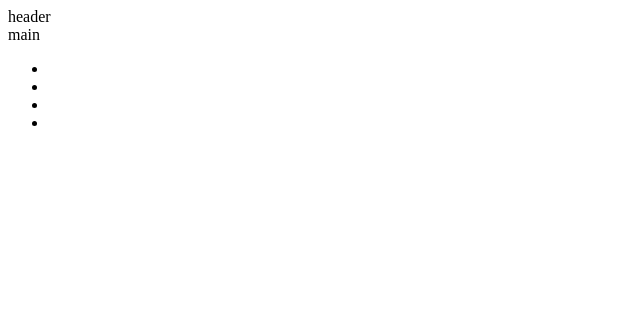
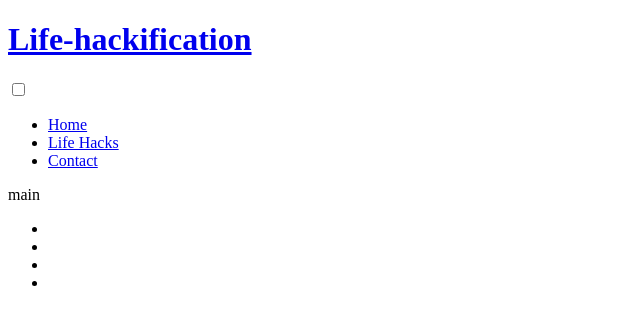
Before and after one commit to creepersguitar/Codeinstitute-project-1, a plain HTML site: page lifehacks.html in a window 1280 px wide. Shown: the whole page, without its empty margins (0-640 px from the left). Drawn offline with Linux system fonts and the light colour scheme.

Commit message:
added header code to lifehacks.html

```diff
--- a/lifehacks.html
+++ b/lifehacks.html
@@ -32,7 +32,22 @@
 </head>
 <body>
     <!-- head element of the page -->
-    <header>header</header>
+    <header>
+        <a href="index.html">
+            <h1 id="logo">Life-hackification</h1>
+        </a>
+        <input type="checkbox" id="nav-toggle" name="nav-toggle" />
+        <label for="nav-toggle" class="nav-toggle-label">
+            <i class="fa-solid fa-bars"></i>
+        </label>
+        <nav>
+            <ul>
+                <li><a href="index.html">Home</a></li>
+                <li><a href="lifehacks.html" class="active">Life Hacks</a></li>
+                <li><a href="contact.html">Contact</a></li>
+            </ul>
+        </nav>
+    </header>
     <!-- main element of the page -->
     <main>main</main>
     <!-- Footer element of the page -->
```
Also changed, not shown: contact.html (+1 -1 lines).
